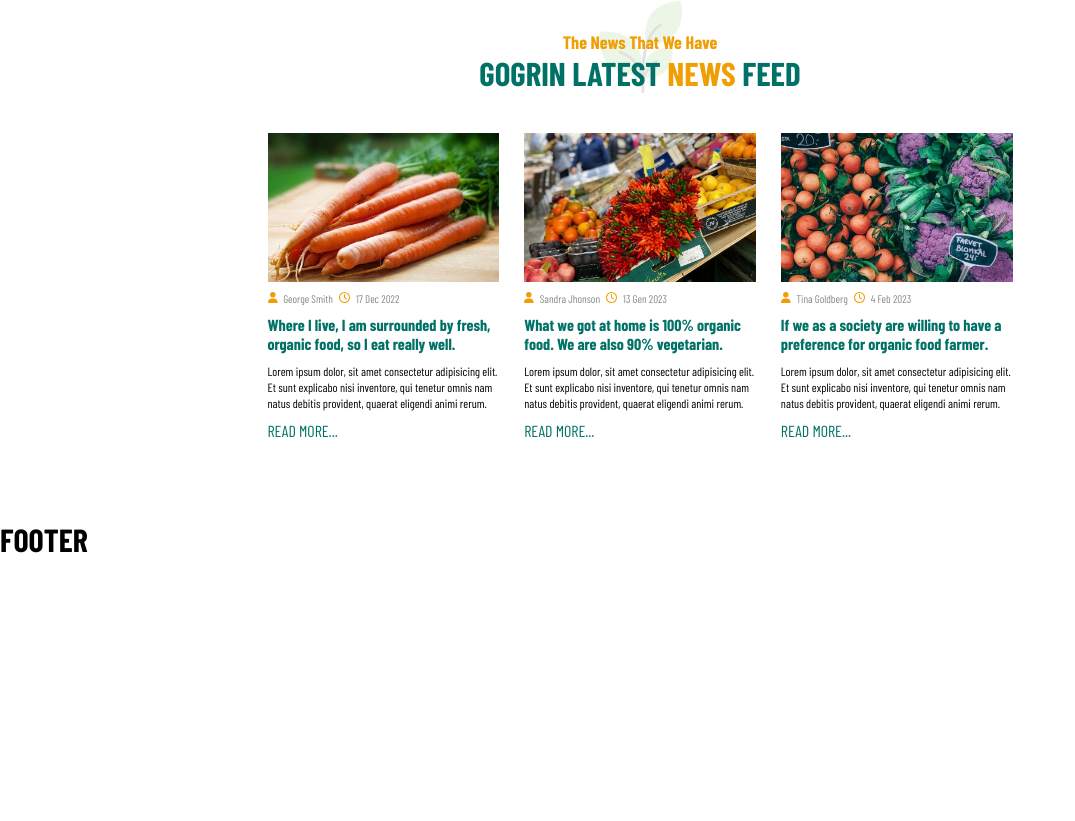
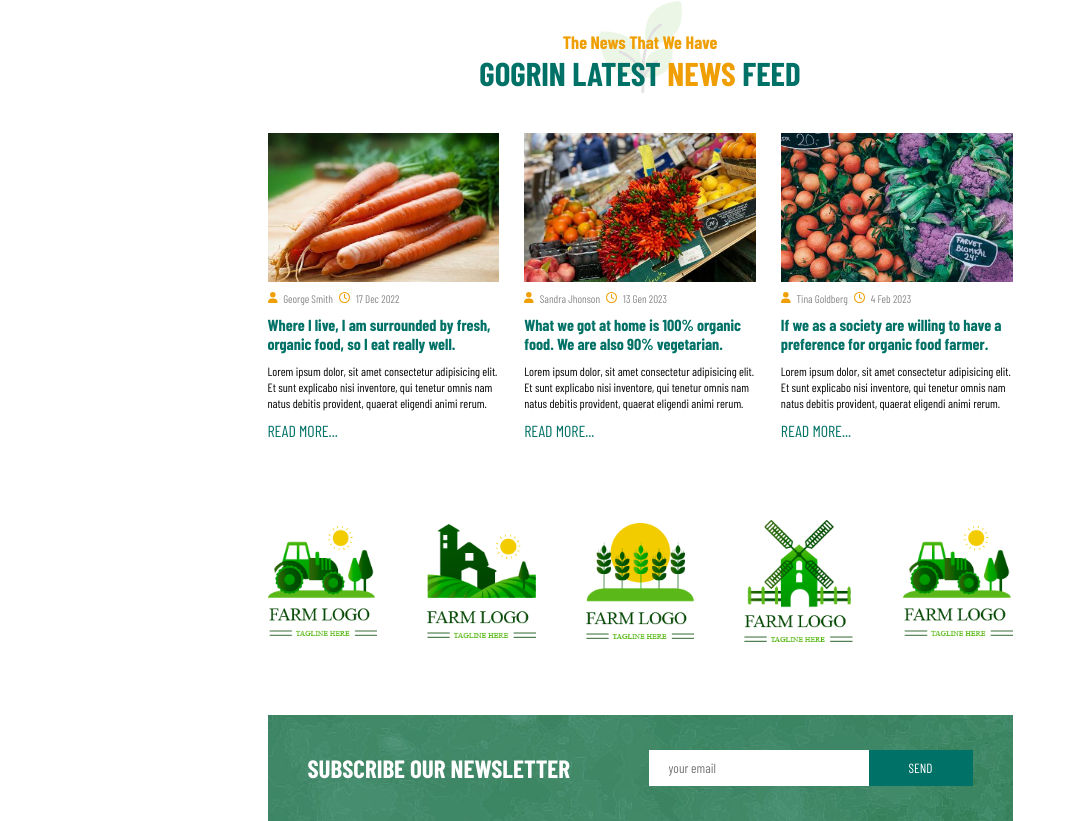
Before and after one commit to EnricoClem/proj-html-vuejs, a Vue app: page / in a window 1280 px wide. Shown: the part 3763-4584 px from the top of the page, without its empty margins (0-1075 px from the left). Before the commit the page ends 4321 px from the top, so only its background shows below. Built offline with nearby package versions, Linux system fonts and the light colour scheme; a web font is replaced by a local one.

Commit message:
ADD - footer newsletter section

```diff
--- a/src/components/GogrinFooter.vue
+++ b/src/components/GogrinFooter.vue
@@ -6,10 +6,46 @@
 
 <template>
 
-<h1>FOOTER</h1>
+<footer>
+  <div class="mail-box container-sm">
+    <div class="flex centered between">
+      <h3 class="mail-title">
+        SUBSCRIBE OUR NEWSLETTER
+      </h3>
+      <div>
+        <input type="email" class="mail-input" placeholder="your email">
+        <button class="mail-button">SEND</button>
+      </div>
+    </div>
+  </div>
+</footer>
 
 </template>
 
 <style lang="scss" scoped>
+@use '../style/partials/variables.scss';
+
+.mail-box {
+  background-image: url(/public/counter-bg.jpg);
+  padding: 35px 40px;
+  color: variables.$white;
+}
+
+.mail-input {
+  padding: 10px 20px;
+  border: none;
+  width: 220px;
+}
+
+.mail-title {
+  font-size: 25px;
+}
+
+.mail-button {
+  background-color: variables.$brand-green;
+  border: none;
+  color: currentColor;
+  padding: 10px 40px;
+}
 
 </style>
--- a/src/components/GogrinMain.vue
+++ b/src/components/GogrinMain.vue
@@ -8,6 +8,7 @@
   import MainTrending from '../components/MainTrending.vue';
   import MainCTA from './MainCTA.vue';
   import MainNews from '../components/MainNews.vue';
+  import MainPartners from '../components/MainPartners.vue';
 
   export default {
     components: {
@@ -19,7 +20,8 @@
       MainData,
       MainTrending,
       MainCTA,
-      MainNews
+      MainNews,
+      MainPartners
     }
   };
 </script>
@@ -35,6 +37,7 @@
 <MainTrending />
 <MainCTA />
 <MainNews />
+<MainPartners />
 
 </template>
 
--- /dev/null
+++ b/src/components/MainPartners.vue
@@ -0,0 +1,42 @@
+<script>
+export default {
+    data() {
+        return {
+            allPartners: [
+        {
+            logo: 'brand1.png',
+        }, {
+            logo: 'brand2.png',
+        }, {
+            logo: 'brand3.png',
+        }, {
+            logo: 'brand4.png',
+        }, {
+            logo: 'brand1.png',
+        }
+    ]
+        }
+    }
+};
+</script>
+
+<template>
+
+<section class="container-sm">
+    <div class="partners-container flex centered">
+        <div v-for="partner in allPartners">
+            <img :src="`/public/${ partner.logo }`" alt="">
+        </div>
+    </div>
+</section>
+
+</template>
+
+<style lang="scss" scoped>
+
+.partners-container {
+    padding-bottom: 70px;
+    gap: 50px;
+}
+
+</style>
```
